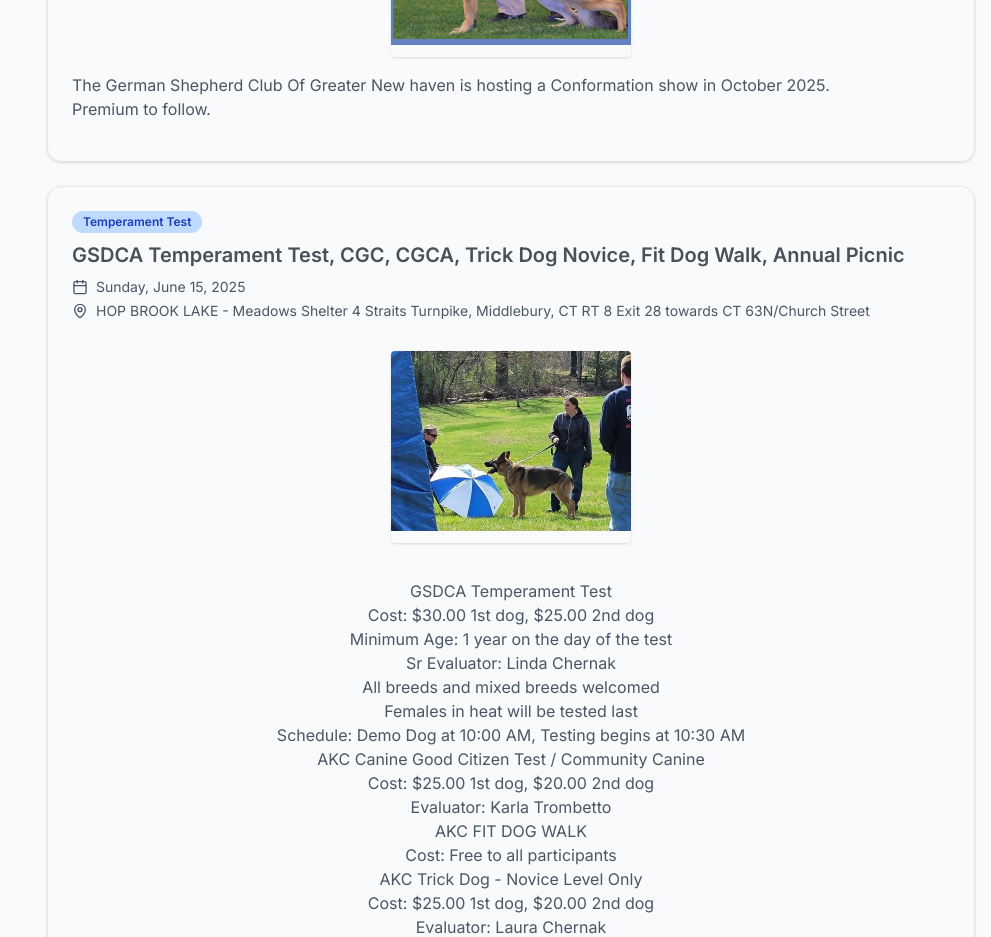
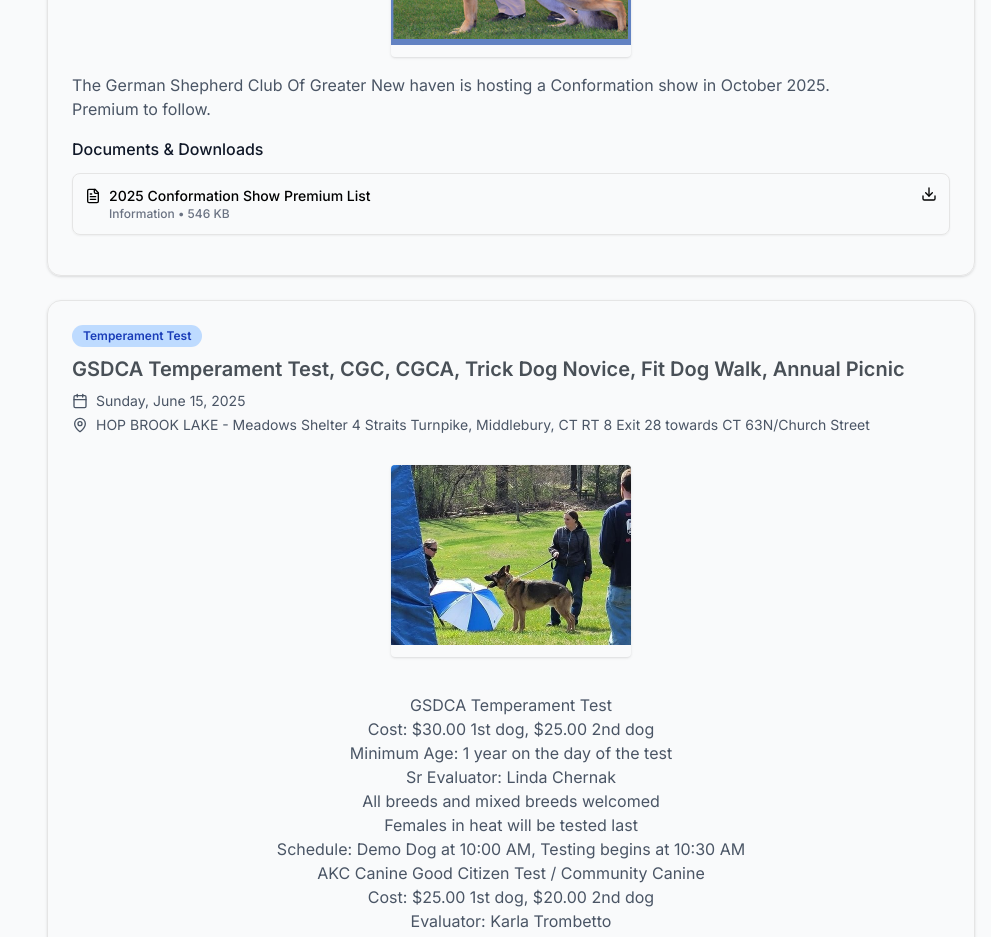
Before and after one commit to rickylandino/gsdcgnh, a Next.js app: page /events in a window 1280 px wide. Shown: the part 1540-2477 px from the top of the page, without its empty margins (289-1280 px from the left). Built offline with nearby package versions, Linux system fonts and the light colour scheme.

Commit message:
add conformation premium list

```diff
--- a/app/events/events.ts
+++ b/app/events/events.ts
@@ -97,6 +97,15 @@
                 id: "1",
                 src: "/events/2025/conformation_october.png",
                 alt: "Conformation October Show"
+            }
+        ],
+        documents: [
+            {
+                id: "doc-1",
+                title: "2025 Conformation Show Premium List",
+                type: "info",
+                url: "/events/2/GSDCGNH PREMIUM LIST 10.11.25.pdf",
+                size: "546 KB",
             }
         ]
     },
```
Also changed, not shown: 1 other file (tests, documents, lock files or other folders).
